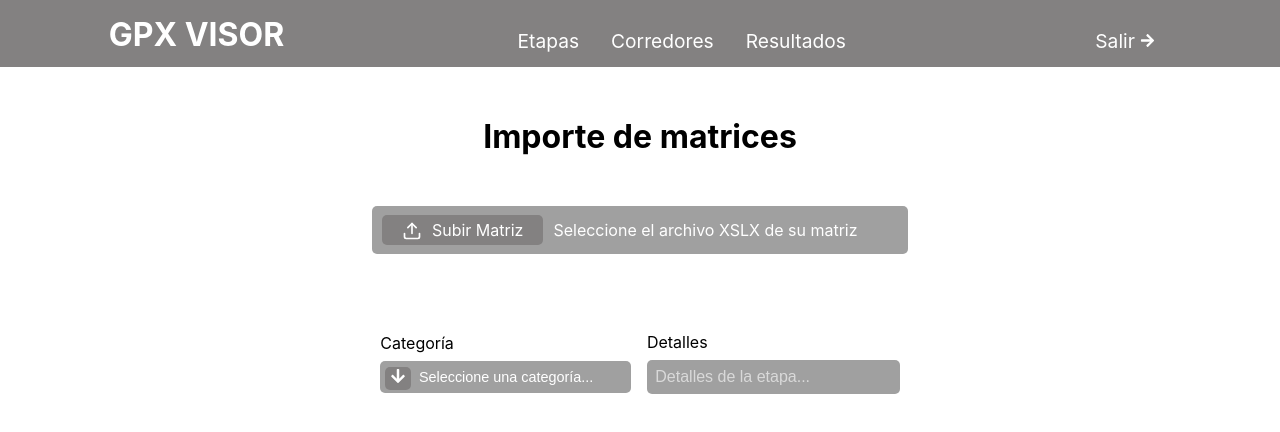
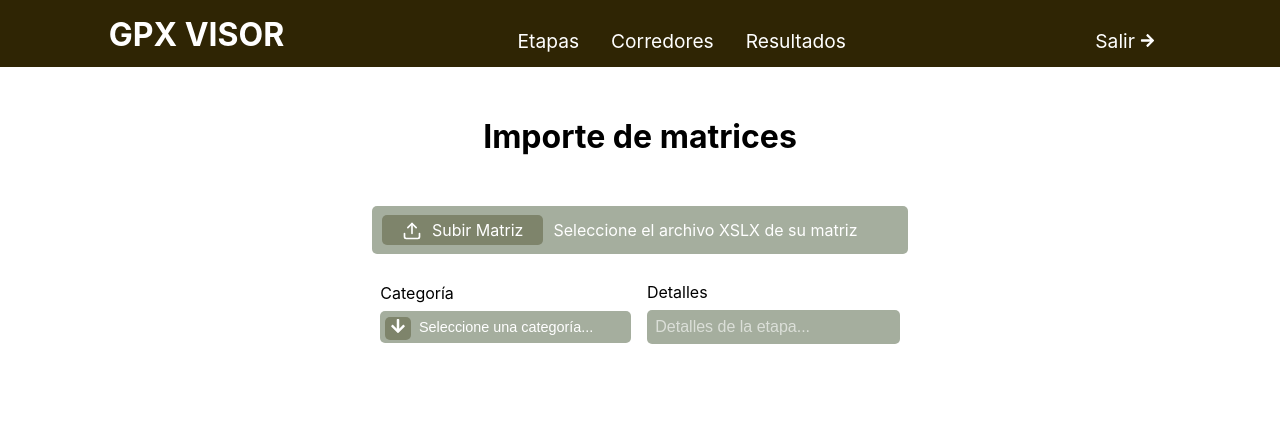
Before and after one commit to Juanbc2/gpx-frontend, a React (Create React App) app: page /stages in a window 1280 px wide. Shown: the top 432 px of the page. Built offline with nearby package versions, Linux system fonts and the light colour scheme.

Commit message:
minor styles change

```diff
--- a/public/index.html
+++ b/public/index.html
@@ -24,7 +24,7 @@
       work correctly both with client-side routing and a non-root public URL.
       Learn how to configure a non-root public URL by running `npm run build`.
     -->
-    <title>React App</title>
+    <title>GPX</title>
   </head>
   <body>
     <noscript>You need to enable JavaScript to run this app.</noscript>
--- a/src/components/header/header.css
+++ b/src/components/header/header.css
@@ -1,5 +1,5 @@
 .header {
-    background-color:#838181;
+    background-color:#2F2504;
     color: white;
     display: flex;
     flex-direction: row;
--- a/src/components/inputs/fileInput/fileInput.css
+++ b/src/components/inputs/fileInput/fileInput.css
@@ -1,14 +1,13 @@
 .fileInput {
-    background-color: #A0A0A0;
+  background-color: #a5ae9e;
   color: white;
   padding: 10px 40px 14px 10px;
   border-radius: 5px;
   width: fit-content;
   margin: auto;
-
 }
 .customFileUpload {
-    background-color: #838181;
+  background-color: #7e846b;
   color: white;
   padding: 5px 20px;
   border: none;
@@ -20,7 +19,7 @@
 }
 
 .customFileUpload:hover {
-    background-color: #A3A3A3;
+  background-color: #575538;
 }
 
 .fileText {
--- a/src/components/inputs/textInput/textInput.css
+++ b/src/components/inputs/textInput/textInput.css
@@ -6,8 +6,7 @@
 }
 
 .textInputBox {
-  background-color: #a0a0a0;
-
+  background-color: #a5ae9e;
   border-radius: 5px;
   padding: 0.4rem;
 }
--- a/src/components/selects/simpleSelect/simpleSelect.css
+++ b/src/components/selects/simpleSelect/simpleSelect.css
@@ -8,7 +8,7 @@
 
 .selectBox {
   width: fit-content;
-  background-color: #a0a0a0;
+  background-color: #a5ae9e;
   border-radius: 5px;
   padding: 0 5px;
 }
@@ -27,7 +27,7 @@
 }
 
 .selectBox select option {
-  background-color: #a0a0a0;
+  background-color: #a5ae9e;
   color: #ffffff;
 }
 
@@ -38,7 +38,7 @@
 .arrowDown {
   position: relative;
   top: 0.15rem;
-  background-color: #838181;
+  background-color: #7e846b;
   padding: 0.1rem 0.3rem;
   border-radius: 5px;
 }
--- a/src/pages/stages/importStage/importStages.css
+++ b/src/pages/stages/importStage/importStages.css
@@ -8,6 +8,5 @@
   flex-direction: row;
   align-items: center;
   justify-content: center;
-  margin: 50px 0;
   padding: 20px;
 }
```
Lines whose indentation alone changed are shown as unchanged.
